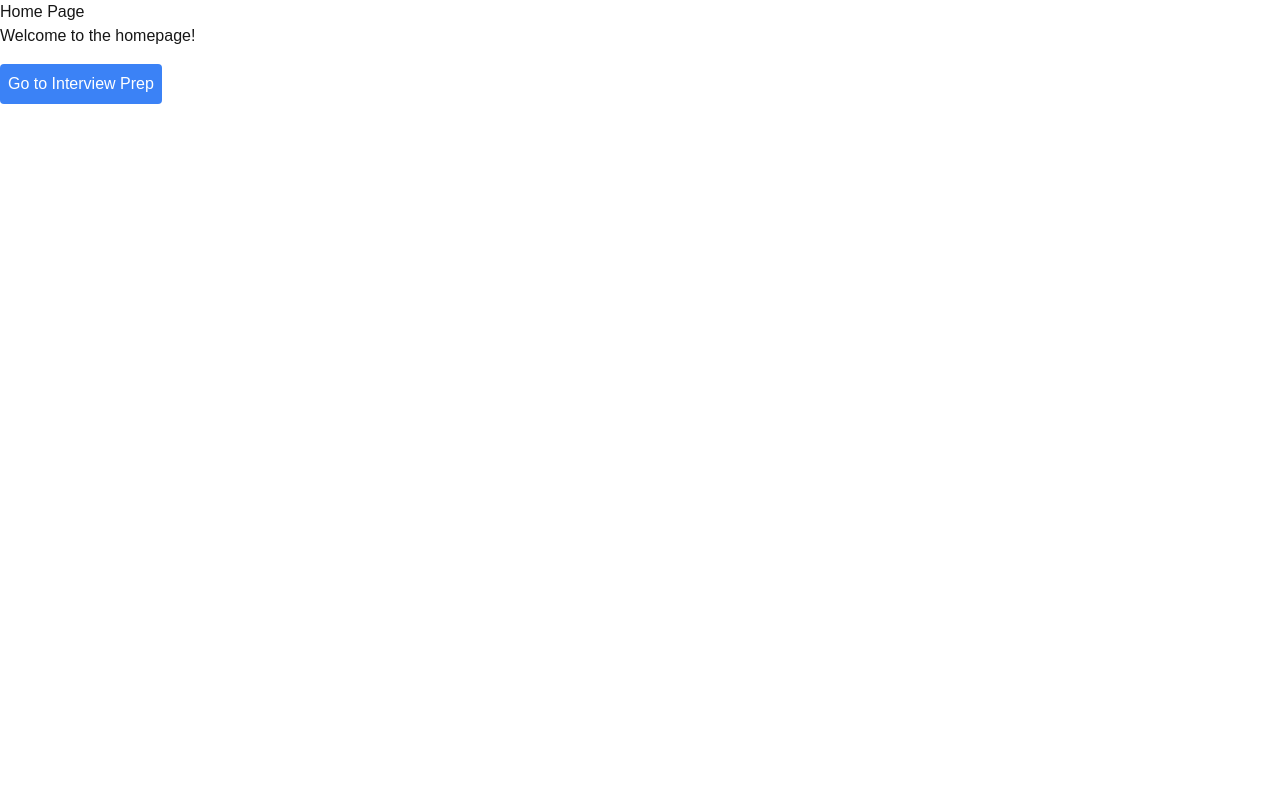
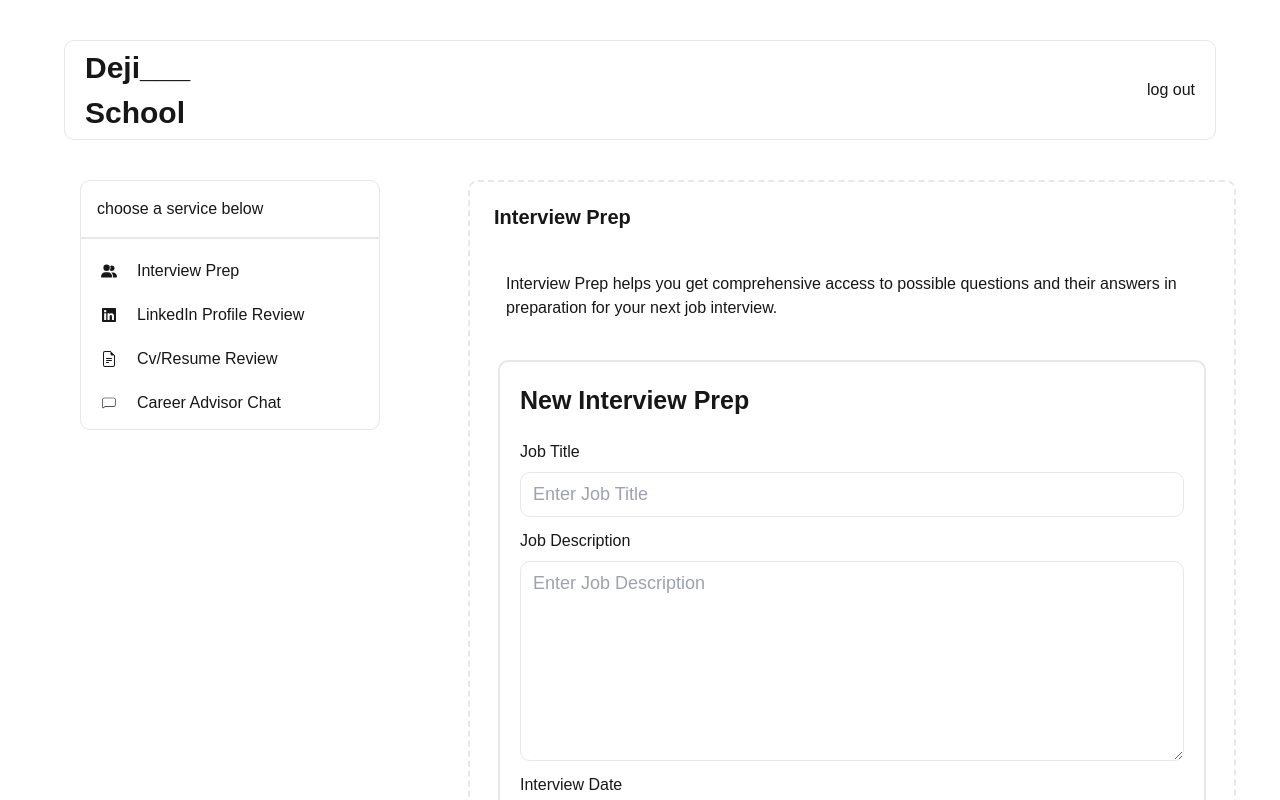
Before and after one commit to binarybeastt/nextjs-frontend, a Next.js app: page /home in a window 1280 px wide. Shown: the top 800 px of the page. Built offline with nearby package versions, Linux system fonts and the light colour scheme; sample sign-in values are in the browser's storage.

Commit message:
working on first screen

```diff
--- a/src/app/components/Login.tsx
+++ b/src/app/components/Login.tsx
@@ -34,8 +34,6 @@ const LogIn = () => {
           setError('Login failed. Please check your credentials.');
         }
       };
-
-
 
   return (
     <div className="px-4 py-4 sm:px-0 sm:py-0 bg-white rounded-[10px] sm:border">
@@ -114,7 +112,7 @@ const LogIn = () => {
           >
             sign up
           </Link>
-          <p className="text-[#8392A7]">if you already have an account</p>
+          <p className="text-[#8392A7]">if you dont have an account</p>
         </div>
       </div>
     </div>
--- a/src/app/components/SignUp.tsx
+++ b/src/app/components/SignUp.tsx
@@ -29,7 +29,7 @@ export default function Register() {
       });
       console.log("Registration successful:", response.data);
       if(response) {
-          router.push("/Login");
+          router.push("/login");
       }
     } catch (err) {
       console.error("Error during registration:", err);
--- a/src/app/home/page.tsx
+++ b/src/app/home/page.tsx
@@ -1,11 +1,38 @@
-'use client';
+"use client";
+// import Modal from "../components/Modal";
+import { useState, useEffect } from "react";
+import { FaUserGroup } from "react-icons/fa6";
+import { FaLinkedin } from "react-icons/fa";
+import { CiChat1 } from "react-icons/ci";
+import { BsFileEarmarkText } from "react-icons/bs";
+import { GiHamburgerMenu } from "react-icons/gi";
 import { useRouter } from 'next/navigation';
-import { useEffect, useState } from 'react';
+// import { GrDownload } from "react-icons/gr";
+import { RxDownload } from "react-icons/rx";
+import { FaRegPenToSquare } from "react-icons/fa6";
 
-export default function HomePage() {
+// type Props = {};
+
+const Home = () => {
+  const [currentPage, setCurrentPage] = useState<
+  "screen1" | "screen2" | "screen3" | "screen4"
+  >("screen1");
+  const [openMenu, setOpenMenu] = useState<boolean>(false);
+  const [file, setFile] = useState<File | null>(null);
+
+  const handleHamburgerMenu = () => {
+    setOpenMenu(!openMenu);
+    // setOpenMenu((prevState) => !prevState); // Toggle the state
+    console.log("clicked");
+  };
+  const handleScreenChange = (
+    screen: "screen1" | "screen2" | "screen3" | "screen4"
+  ): void => {
+    setCurrentPage(screen);
+    setOpenMenu(!openMenu);
+  };
+
   const router = useRouter();
-  const [message, setMessage] = useState('Welcome to the homepage!');
-
   useEffect(() => {
     // Check if user is logged in by verifying token presence
     const token = localStorage.getItem('access_token');
@@ -13,18 +40,234 @@ export default function HomePage() {
       router.push('/Login'); // Redirect to login if no token is found
     }
   }, []);
-
-  const handleNavigation = () => {
-    router.push('/interview-prep'); // Navigate to interview preparation page
+  // file uploading
+  const handleFileChange = (e:React.ChangeEvent<HTMLInputElement>) => {
+    setFile(e.target.files?.[0] || null);
   };
 
+  const handleFile = async (e:React.FormEvent<HTMLFormElement>) => {
+    e.preventDefault();
+
+    if (file) {  // Only proceed if file is not null
+      const formData = new FormData();
+      formData.append('file', file);
+
+    try {
+      const response = await fetch('/api/upload', {
+        method: 'POST',
+        body: formData,
+      });
+
+      if (response.ok) {
+        console.log('File uploaded successfully');
+      } else {
+        console.error('File upload failed');
+      }
+    } catch (error) {
+      console.error('Error uploading file:', error);
+    }
+  };
+};
+
+  // useEffect(() => {
+  //   console.log('openMenu state changed:', openMenu);
+  // }, [openMenu]);
+
   return (
-    <div>
-      <h1>Home Page</h1>
-      <p>{message}</p>
-      <button onClick={handleNavigation} className="bg-blue-500 text-white p-2 rounded mt-4">
-        Go to Interview Prep
-      </button>
-    </div>
+    <>
+      <div className="px-4 py-4 sm:px-0 sm:py-0 ">
+        <div className="flex border-2 items-center sm:bg-white sm:border sm:w-[90%] sm:mt-10 sm:mx-auto  sm:py-1 rounded-[10px]  justify-between px-5">
+          <p className="font-bold text-[30px] capitalize">
+            deji___ <br />
+            school
+          </p>
+          <GiHamburgerMenu
+            className="sm:hidden text-[30px] cursor-pointer"
+            onClick={handleHamburgerMenu}
+          />
+          <button className="hidden sm:flex">log out</button>
+        </div>
+        {/* contsainer div */}
+        <div className="flex sm:flex-row flex-col gap-x-2 relative sm:absolute pb-10">
+          {/* left side mobile modal */}
+          {openMenu && (
+            <div className="sm:w-[40%] w-[100%] sm:hidden absolute top-[-80px] sm:top-0">
+              <div className="border mt-20 rounded-[10px] pb-3 sm:w-[300px] sm:mx-20 bg-white">
+                <p className="mx-4 hidden sm:flex  py-4">
+                  choose a service below
+                </p>
+                <div className="border hidden sm:flex "></div>
+                <div className="flex flex-col px-5 gap-y-5 mt-2 py-3">
+                  <div className="flex items-center gap-x-5">
+                    <FaUserGroup />
+                    <p
+                      onClick={() => {
+                        handleScreenChange("screen1");
+                      }}
+                      className=" capitalize"
+                    >
+                      interview prep
+                    </p>
+                  </div>
+                  <div className="flex items-center gap-x-5">
+                    <FaLinkedin />
+                    <p
+                      onClick={() => {
+                        handleScreenChange("screen2");
+                      }}
+                      className=" capitalize"
+                    >
+                      linkedIn profile review
+                    </p>
+                  </div>
+                  <div className="flex items-center gap-x-5">
+                    <BsFileEarmarkText />
+                    <p onClick={() => {}} className="capitalize">
+                      cv/resume review
+                    </p>
+                  </div>
+                  <div className="flex items-center gap-x-5 ">
+                    <CiChat1 />
+                    <p onClick={() => {}} className="capitalize">
+                      career advisor chat
+                    </p>
+                  </div>
+                </div>
+              </div>
+            </div>
+          )}
+          {/* left side big screen modal */}
+          <div className="hidden sm:flex mt-10">
+            <div className="border mt-20 sm:mt-0 rounded-[10px] pb-3 sm:w-[300px] sm:mx-20 bg-white sm:h-[250px]">
+              <p className="mx-4 hidden sm:flex  py-4">
+                choose a service below
+              </p>
+              <div className="border hidden sm:flex "></div>
+              <div className="flex flex-col px-5 gap-y-5 mt-2 py-3">
+                <div className="flex items-center gap-x-5">
+                  <FaUserGroup />
+                  <p
+                    onClick={() => {
+                      handleScreenChange("screen1");
+                    }}
+                    className=" capitalize cursor-pointer"
+                  >
+                    interview prep
+                  </p>
+                </div>
+                <div className="flex items-center gap-x-5">
+                  <FaLinkedin />
+                  <p
+                    onClick={() => {
+                      handleScreenChange("screen2");
+                    }}
+                    className=" capitalize cursor-pointer"
+                  >
+                    linkedIn profile review
+                  </p>
+                </div>
+                <div className="flex items-center gap-x-5">
+                  <BsFileEarmarkText />
+                  <p onClick={() => {}} className="capitalize cursor-pointer">
+                    cv/resume review
+                  </p>
+                </div>
+                <div className="flex items-center gap-x-5 ">
+                  <CiChat1 />
+                  <p onClick={() => {}} className="capitalize cursor-pointer">
+                    career advisor chat
+                  </p>
+                </div>
+              </div>
+            </div>
+          </div>
+          {/* right side */}
+          {/* screen 1 */}
+          {currentPage === "screen1" && (
+            <div className="border-dashed border-2 rounded-[10px] px-2 space-y-10 py-5 sm:w-[60%] w-[100%] mt-10">
+              <p className="font-bold text-[20px] mx-4">Interview Prep</p>
+              <p className="px-7">
+                Interview Prep helps you get comprehensive access to possible
+                questions and their answers in preparation for your next job
+                interview.
+              </p>
+              <form className="flex flex-col gap-y-3 mx-5 border-2 p-5 rounded-[10px] " onSubmit={handleFile}>
+                <p className="text-[25px] font-bold">New Interview Prep</p>
+                <div className="flex flex-col gap-y-2 mt-2">
+                  <label htmlFor="">Job Title</label>
+                  <input
+                    type="text"
+                    placeholder="Enter Job Title"
+                    className="border text-[18px] py-2 px-3 rounded-[10px]"
+                  />
+                </div>
+                <div className="flex flex-col gap-y-2">
+                  <label htmlFor="">Job Description</label>
+                  <textarea
+                    name=""
+                    id=""
+                    placeholder="Enter Job Description"
+                    className="border text-[18px] py-2 px-3 rounded-[10px] sm:h-[200px]"
+                  ></textarea>
+                </div>
+                <div className="flex flex-col gap-y-2">
+                  <label htmlFor="">Interview Date</label>
+                  <input
+                    type="date"
+                    className="border py-2 px-3 rounded-[10px] w-[100%]"
+                  />
+                </div>
+                {/* file uploading */}
+                <div className="border border-dashed border-[#3056D3] mt-5 rounded-[10px] h-[250px] bg-[#F4F7FF]">
+                  <div className="border-2 rounded-[50%] mx-auto mt-10 w-[40px] h-[40px] bg-white">
+                    <RxDownload className="text-[#3056D3] mx-auto my-2"  />
+                  </div>
+                  <div className="w-[50%] mt-2 mx-auto text-center space-y-5">
+                    <input type="file" onChange={handleFileChange} required  className="hidden"/>
+                    <button type="submit" className="text-[#A0808F]"> <span className="text-[#3056D3]">click to upload CV/Resume</span> or drag and drop </button>
+                    <p className="text-[#A0808F]">PDF, DOCX</p>
+                    <p className="text-[#A0808F]">(max, 1mb)</p>
+                  </div>
+                </div>
+                <div className="">
+                  <p>Or paste CV/Resume Text</p>
+                  <div className="flex items-center border ">
+                    <FaRegPenToSquare />
+                    <textarea name="" id="" placeholder="place CV/Resume" className="border-none outline-none"></textarea>
+                    {/* className="w-[100%] h-[150px] rounded-[10px]" */}
+                  </div>
+                </div>
+
+              </form>
+            </div>
+          )}
+          {/* screen 2 */}
+          {currentPage === "screen2" && (
+            <div className="border-dashed border">
+              <p>yo</p>
+            </div>
+          )}
+        </div>
+      </div>
+    </>
   );
-}
+};
+
+export default Home;
+
+//   const [message, setMessage] = useState('Welcome to the homepage!');
+
+
+
+//   const handleNavigation = () => {
+//     router.push('/interview-prep'); // Navigate to interview preparation page
+//   };
+
+
+// <div>
+//   <h1>Home Page</h1>
+//   <p>{message}</p>
+//   <button onClick={handleNavigation} className="bg-blue-500 text-white p-2 rounded mt-4">
+//     Go to Interview Prep
+//   </button>
+// </div>
```
